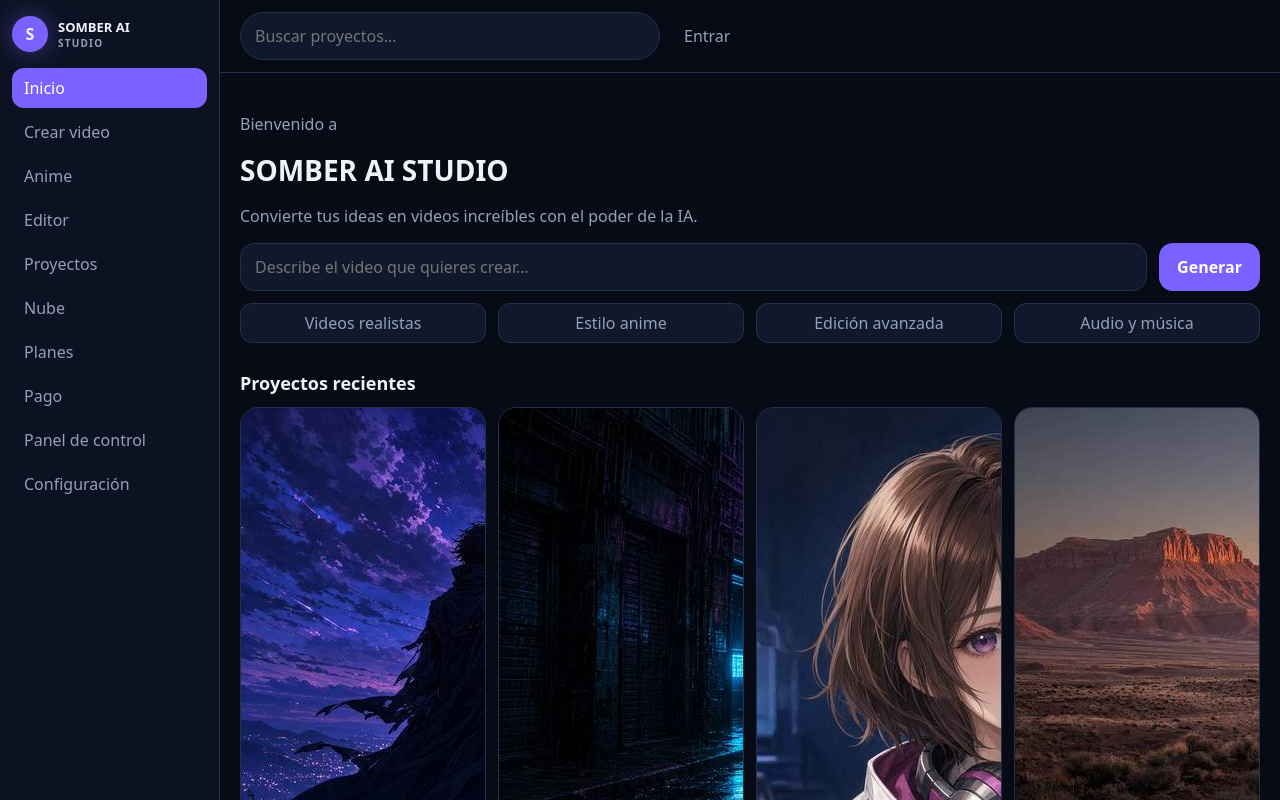
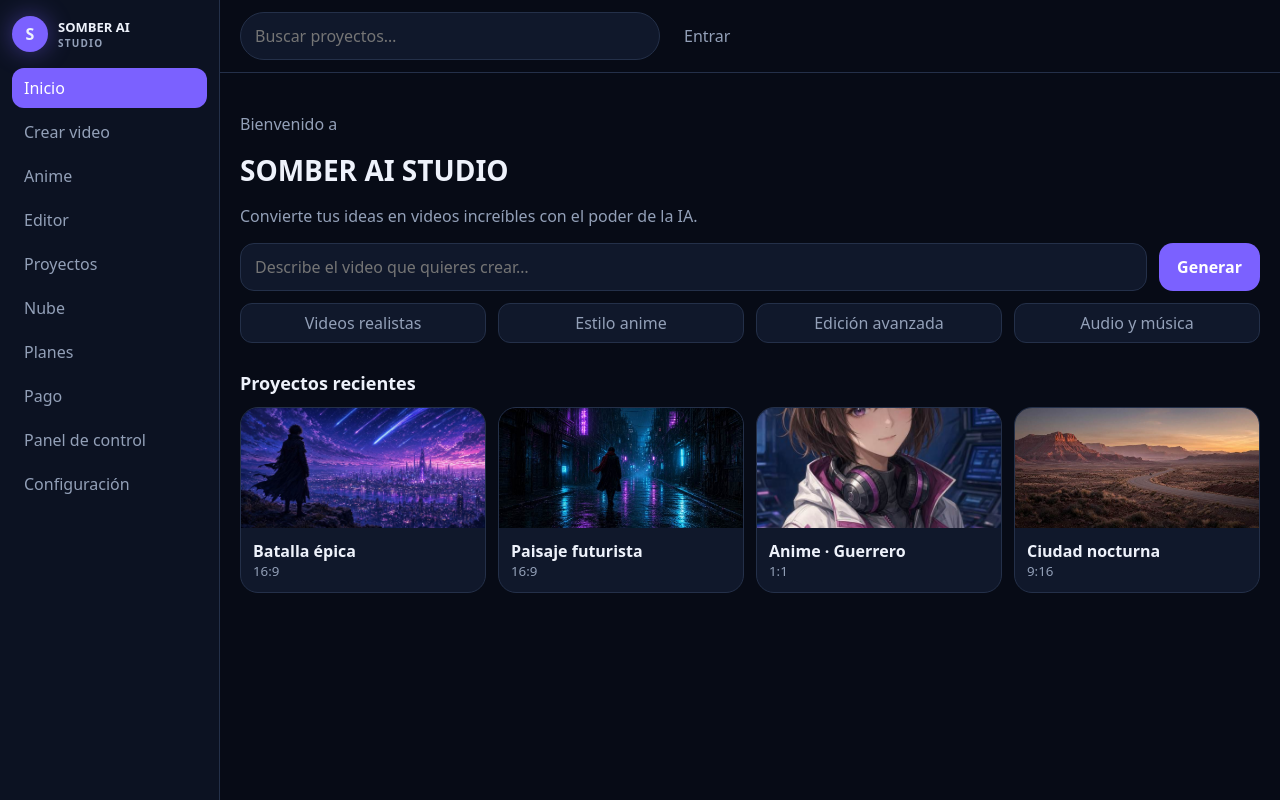
Before and after one commit to payple9105-arch/-SOMBER-AI-STUDIO, a React (Vite) app: page / in a window 1280 px wide. Shown: the top 800 px of the page. Built offline with nearby package versions, Linux system fonts and the light colour scheme.

Commit message:
Restaurar el recorte de las portadas de proyecto.

```diff
--- a/src/styles.css
+++ b/src/styles.css
@@ -90,6 +90,7 @@ h2 { margin: 28px 0 12px; font-size: 18px; }
 .style-card img { width: 100%; height: 76px; object-fit: cover; display: block; }
 .style-card span { position: absolute; left: 8px; right: 8px; bottom: 6px; font-size: 12px; color: white; text-align: left; text-shadow: 0 1px 4px #000; }
 .style-card.on { border-color: #7b61ff; }
+.tile img { width: 100%; height: 120px; object-fit: cover; display: block; }
 .tile video, .player video { width: 100%; max-height: 240px; background: #10182b; }
 .sr { position: absolute; width: 1px; height: 1px; overflow: hidden; clip: rect(0 0 0 0); }
 .tile div, .card { padding: 12px; }
```
